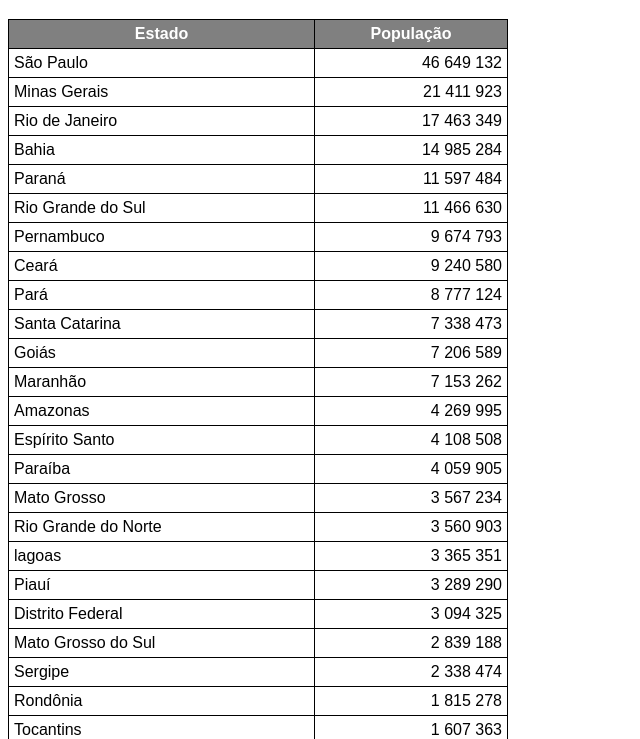
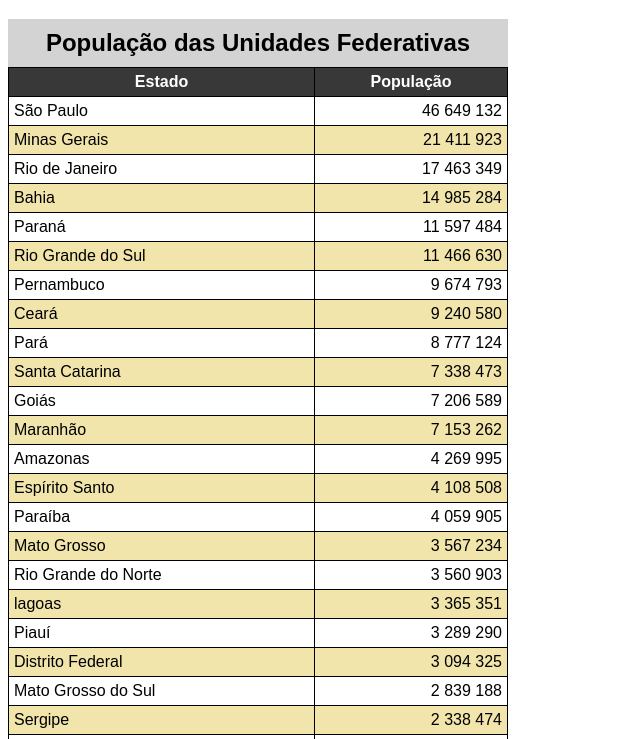
Before and after one commit to RenanSui/html-css, a plain HTML site: page exercicios/ex023/tabela002.html in a window 1280 px wide. Shown: the part 61-800 px from the top of the page, without its empty margins (0-640 px from the left). Drawn offline with Linux system fonts and the light colour scheme.

Commit message:
update tabela2 and create tabela3

```diff
--- a/exercicios/ex023/tabela002.html
+++ b/exercicios/ex023/tabela002.html
@@ -14,6 +14,7 @@
         table {
             width: 500px;
             border-collapse: collapse;
+            position: relative;
         }
 
         td,
@@ -22,10 +23,27 @@
             padding: 5px;
         }
 
+        caption{
+            font-size: 1.5em;
+            font-weight: bold;
+            padding: 10px;
+            background-color: lightgrey;
+        }
+
         thead,
         tfoot {
             background-color: grey;
             color: white;
+        }
+
+        thead > tr > th {
+            position: sticky;
+            top:-1px;
+            background-color: #383838;
+        }
+
+        tbody > tr:nth-child(even) {
+            background-color: #F1E5AC;
         }
 
         .num {
@@ -39,6 +57,7 @@
     <!--
         Anatomia para tabelas grandes
         Table
+            CAPTION
             THEAD
                 TR, TD, TH
             TBODY
@@ -47,10 +66,11 @@
                 TR, TD, TH
     -->
     <table>
+        <caption>População das Unidades Federativas</caption>
         <thead>
             <tr>
-                <th>Estado</th>
-                <th>População</th>
+                <th scope="col">Estado</th>
+                <th scope="col" style="">População</th>
 
             </tr>
         </thead>
@@ -166,7 +186,7 @@
         </tbody>
         <tfoot>
             <tr>
-                <th>Total de Habitantes</th>
+                <th scope="row">Total de Habitantes</th>
                 <td class="num"><strong>213 317 639</strong></td>
             </tr>
         </tfoot>
```
Also changed, not shown: exercicios/ex023/tabela003.html (added, +29 -0 lines).
